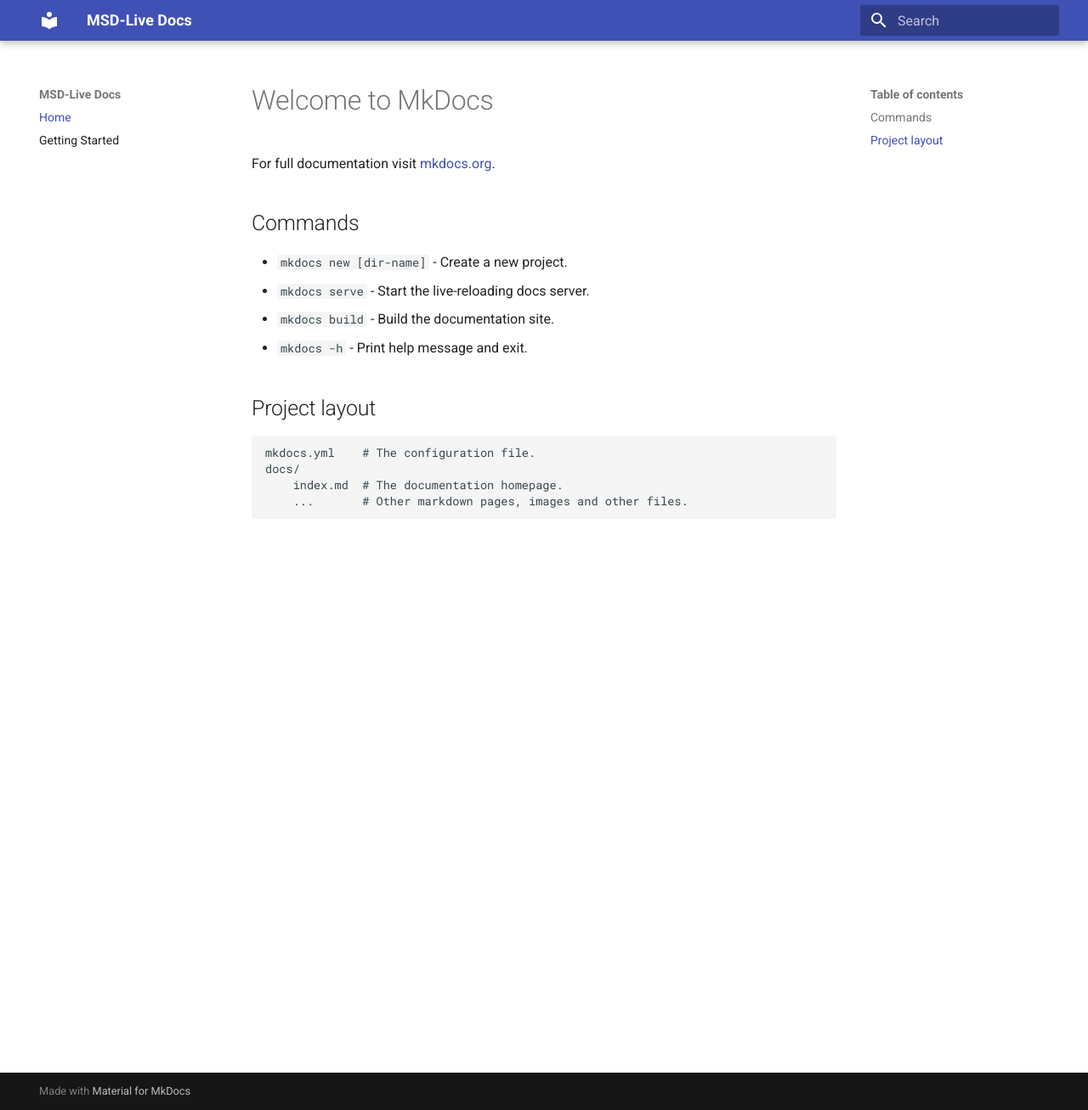
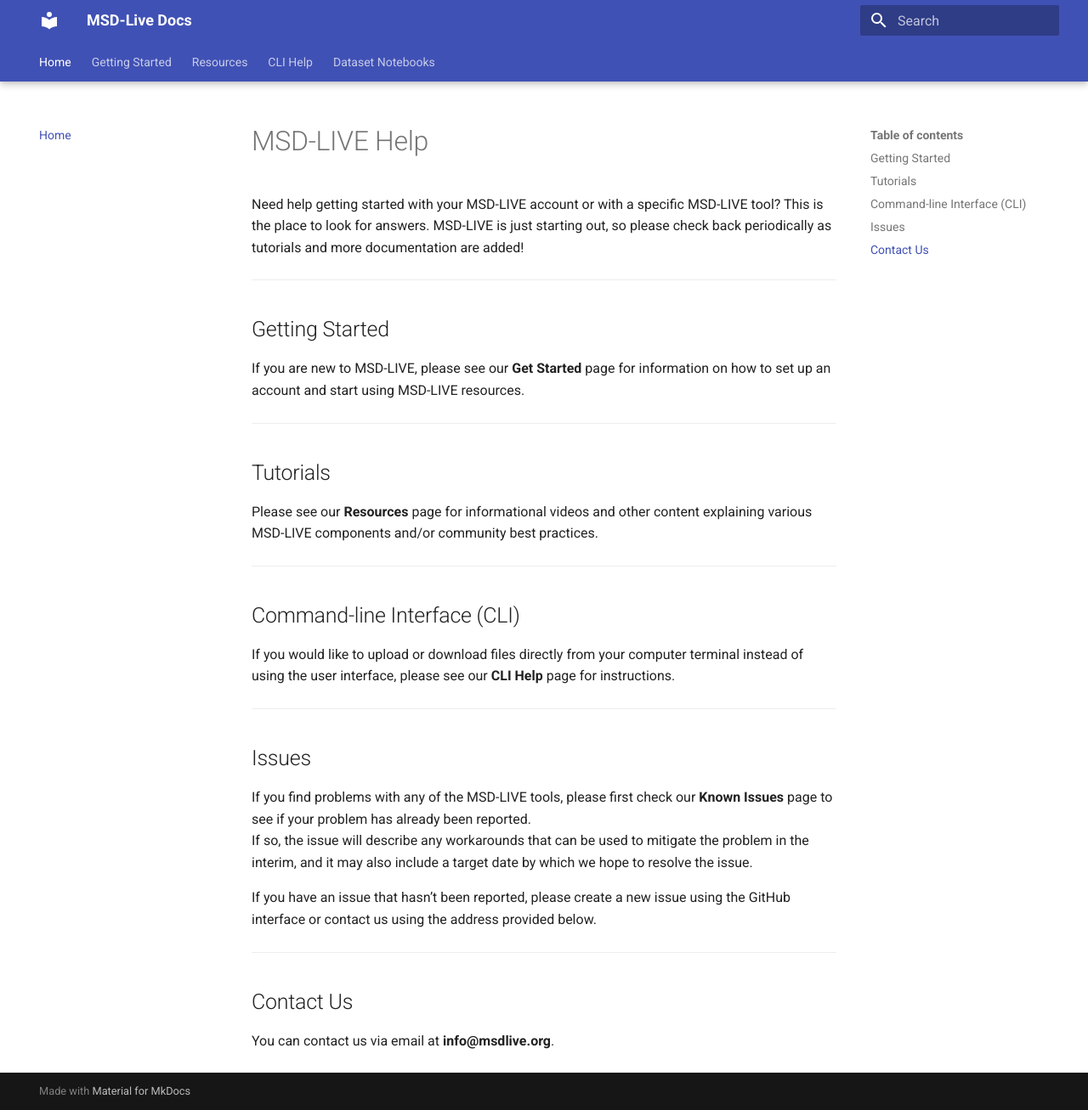
Before and after one commit to MSD-LIVE/msdlive-docs, an MkDocs documentation site: the page built from docs/index.md, in a window 1280 px wide and 1307 px high. Shown: the whole window at 85% size. Built offline with MkDocs 1.6.1 and Material for MkDocs 9.7.7, drawn with Linux system fonts in a browser that asks for light colours.

Commit message:
Added nav tabs, fix for material package not being installed

```diff
--- a/.readthedocs.yml
+++ b/.readthedocs.yml
@@ -17,6 +17,6 @@
 # Optionally, but recommended,
 # declare the Python requirements required to build your documentation
 # See https://docs.readthedocs.io/en/stable/guides/reproducible-builds.html
-# python:
-#    install:
-#    - requirements: docs/requirements.txt
+python:
+   install:
+   - requirements: requirements.txt
--- a/docs/index.md
+++ b/docs/index.md
@@ -1,17 +1,36 @@
-# Welcome to MkDocs
+# MSD-LIVE Help
 
-For full documentation visit [mkdocs.org](https://www.mkdocs.org).
+Need help getting started with your MSD-LIVE account or with a specific MSD-LIVE tool? This is the place to look for answers. MSD-LIVE is just starting out, so please check back periodically as tutorials and more documentation are added!
 
-## Commands
+---
 
-* `mkdocs new [dir-name]` - Create a new project.
-* `mkdocs serve` - Start the live-reloading docs server.
-* `mkdocs build` - Build the documentation site.
-* `mkdocs -h` - Print help message and exit.
+## Getting Started
 
-## Project layout
+If you are new to MSD-LIVE, please see our **Get Started** page for information on how to set up an account and start using MSD-LIVE resources.
 
-    mkdocs.yml    # The configuration file.
-    docs/
-        index.md  # The documentation homepage.
-        ...       # Other markdown pages, images and other files.
+---
+
+## Tutorials
+
+Please see our **Resources** page for informational videos and other content explaining various MSD-LIVE components and/or community best practices.
+
+---
+
+## Command-line Interface (CLI)
+
+If you would like to upload or download files directly from your computer terminal instead of using the user interface, please see our **CLI Help** page for instructions.
+
+---
+
+## Issues
+
+If you find problems with any of the MSD-LIVE tools, please first check our **Known Issues** page to see if your problem has already been reported.
+If so, the issue will describe any workarounds that can be used to mitigate the problem in the interim, and it may also include a target date by which we hope to resolve the issue.
+
+If you have an issue that hasn’t been reported, please create a new issue using the GitHub interface or contact us using the address provided below.
+
+---
+
+## Contact Us
+
+You can contact us via email at **info@msdlive.org**.
--- a/mkdocs.yml
+++ b/mkdocs.yml
@@ -1,6 +1,14 @@
 site_name: MSD-Live Docs
 theme:
   name: material
+  features:
+    - navigation.tabs
+    - navigation.tabs.sticky
+    - navigation.top
+
 nav:
   - Home: index.md
   - Getting Started: getting-started.md
+  - Resources: resources.md
+  - CLI Help: cli-help.md
+  - Dataset Notebooks: dataset-notebooks.md
```
